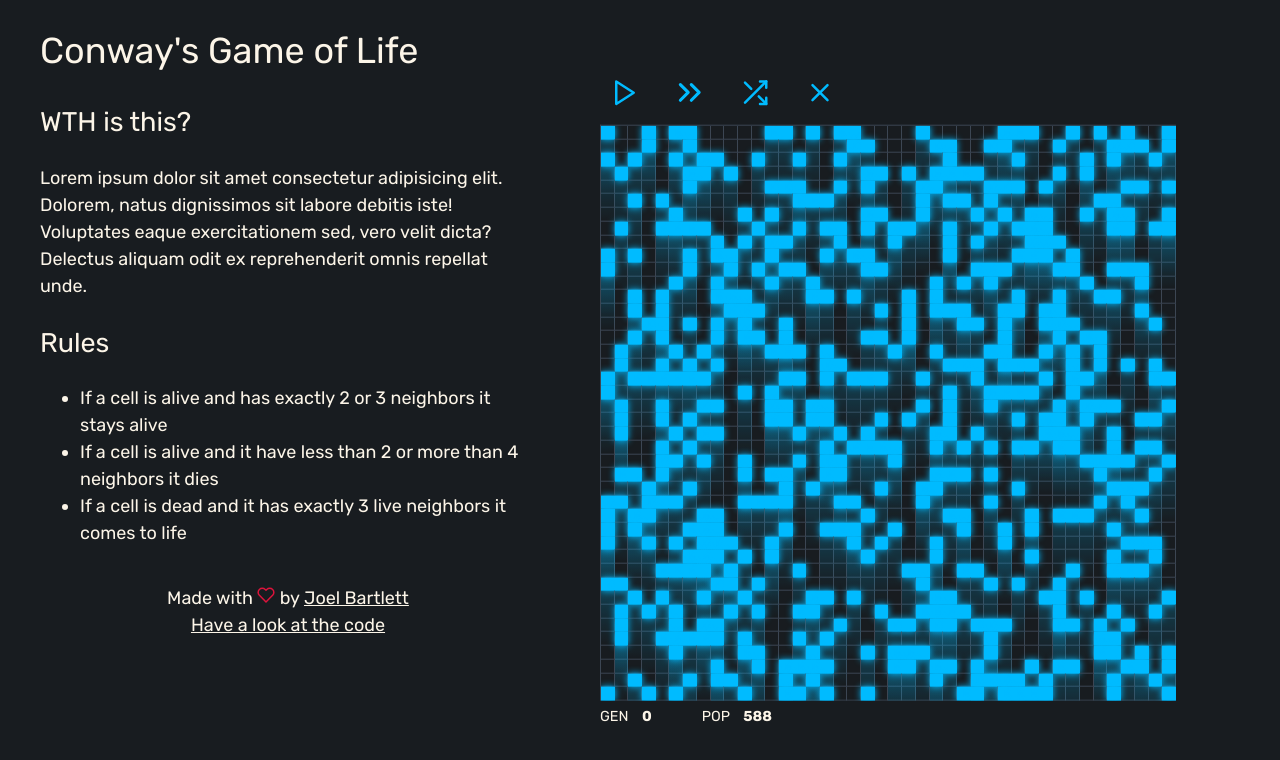
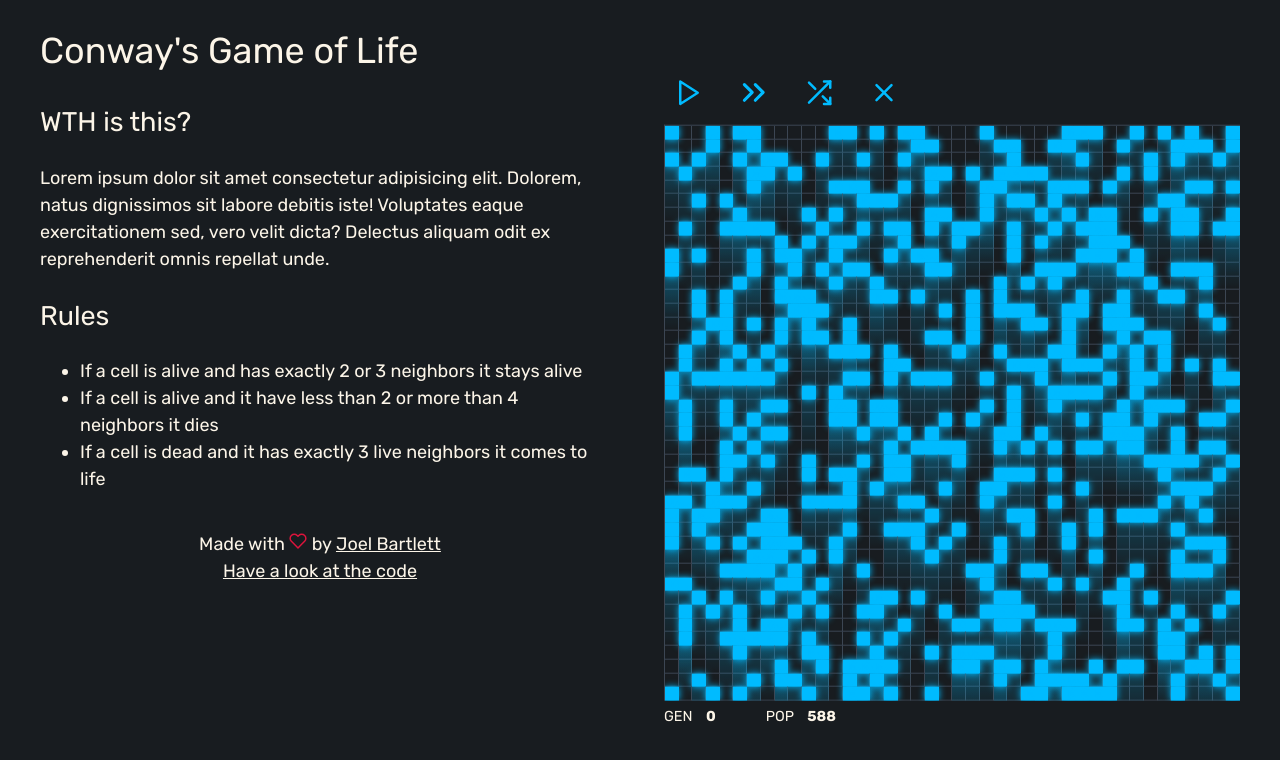
Before and after one commit to murbar/conways, a React (Create React App) app: page / in a window 1280 px wide. Shown: the top 760 px of the page. Built offline with nearby package versions, Linux system fonts and the light colour scheme.

Commit message:
Tweak desktop margins

```diff
--- a/src/App.js
+++ b/src/App.js
@@ -17,8 +17,8 @@ const AppWrapper = styled.div`
     padding: 0 4rem 3rem;
   `}
   ${media.desktop`
-    width: 45vw;
-    margin: 0 55vw 0 0;
+    width: 50vw;
+    margin: 0 50vw 0 0;
   `}
 `;
 
@@ -30,10 +30,10 @@ const GameContainer = styled.div`
   `}
   ${media.desktop`
     position: fixed;
-    left: calc(50vw - 4rem);
     top: 50%;
     transform: translateY(-50%);
     width: 45vw;
+    left: calc(55vw - 4rem);
 
     max-width: 80vh;
     max-height: 100vh;
```
